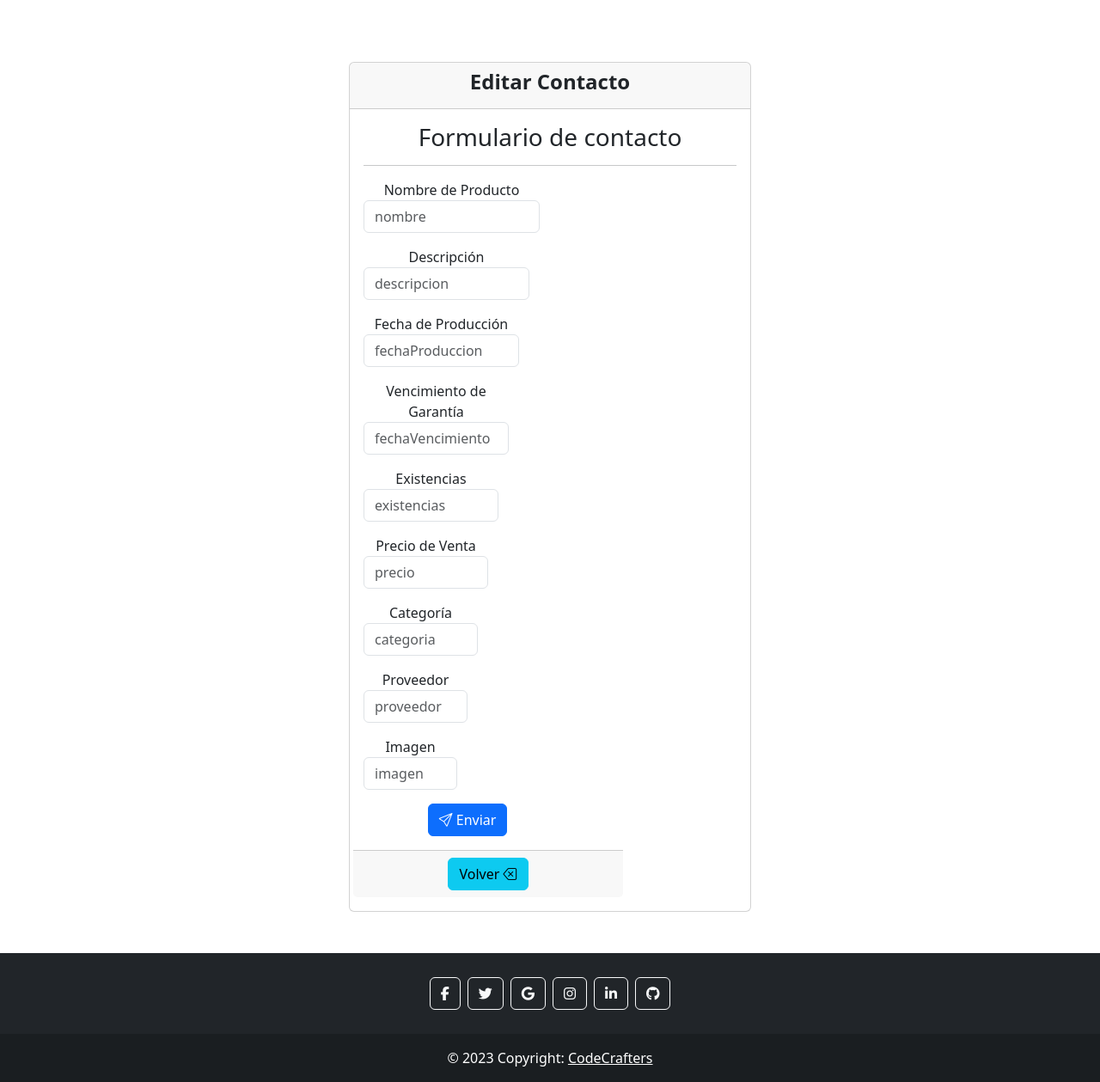
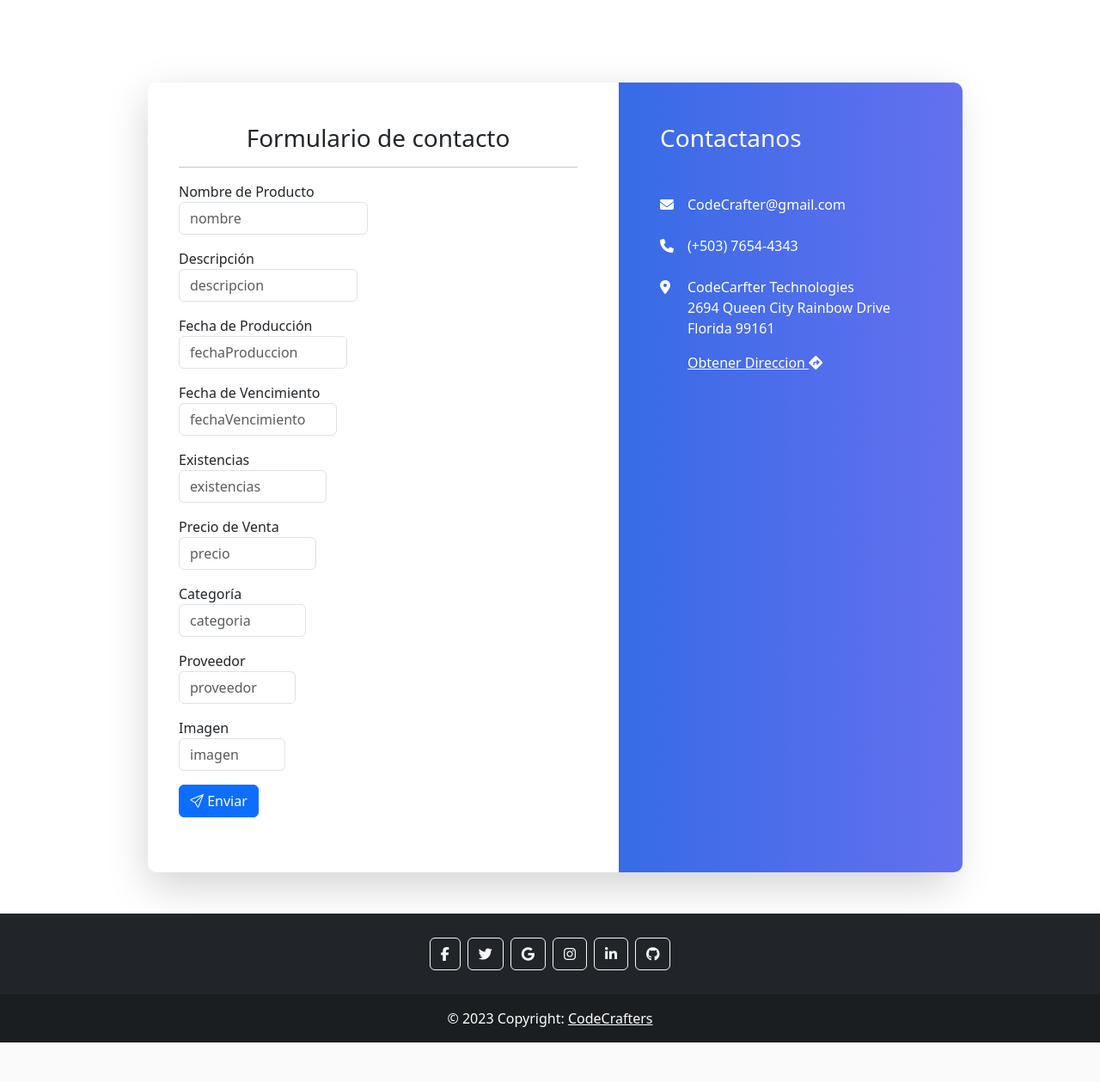
Before and after one commit to GeimeAlondra/MiTienda_CodeCrafters, a Django app: template productos/templates/contacto/editar.html in a window 1280 px wide. Shown: the part 54-1313 px from the top of the page at 86% size. After the commit the page ends 1267 px from the top, so only its background shows below. Run offline with Django 4.2, Linux system fonts and the light colour scheme; the template is opened without the code that fills it: values that come from a table or form of the project are taken from there, others are empty; some libraries are stand-ins or nearby versions.

```diff
--- a/productos/models.py
+++ b/productos/models.py
@@ -2,10 +2,10 @@ from django.db import models
 
 class Producto(models.Model):
     id = models.AutoField(primary_key=True, auto_created=True)
-    nombre = models.TextField(null=False, max_length=50,verbose_name="Nombre de Producto")
+    nombre = models.TextField(null=False, max_length=60,verbose_name="Nombre de Producto")
     descripcion = models.TextField(null=False, max_length=200,verbose_name="Descripción")
     fechaProduccion = models.TextField(null=False,verbose_name="Fecha de Producción")
-    fechaVencimiento = models.DateField(null=False,verbose_name="Vencimiento de Garantía")
+    fechaVencimiento = models.DateField(null=False,verbose_name="Fecha de Vencimiento")
     existencias = models.IntegerField(null=False,verbose_name="Existencias")
     precio = models.DecimalField(null=False, decimal_places=2, max_digits=9,verbose_name="Precio de Venta")
     categoria = models.TextField(null=False, max_length=75,verbose_name="Categoría")
@@ -15,5 +15,5 @@ class Producto(models.Model):
 class Contacto(models.Model):
     id = models.AutoField(primary_key=True, auto_created=True)
     nombre = models.TextField(null=False, max_length=50,verbose_name="Nombre")
-    email = models.EmailField(null=False, max_length=50,verbose_name="Correo Electrónico")
-    Mensaje = models.TextField(null=False, max_length=50,verbose_name="Mensaje")
+    email = models.EmailField(null=False, max_length=100,verbose_name="Correo Electrónico")
+    Mensaje = models.TextField(null=False, max_length=200,verbose_name="Mensaje")
--- a/productos/templates/contacto/editar.html
+++ b/productos/templates/contacto/editar.html
@@ -1,25 +1,43 @@
 {% extends "base.html" %}
+{% load static %}
+{% block titulo %}
 
-{% block titulo%} <title>Editar Contacto</title> {% endblock %}
+<link rel="stylesheet" href="{% static 'css/contacto.css'%}">
+<title>Editar Contacto</title>
+{% endblock titulo %}
 
 {% block contenido %}
-<div class="container">
-    <div class="row">
-        <div class="col-lg-12 text-center">
-            <center>
-                <div class="card w-50 mt-4">
-                    <div class="card-header">
-                        <h4 class="card-title"><b>Editar Contacto</b></h4>
-                    </div>
-                    <div class="card-body">
-                        {% include 'contacto/formContact.html' %}
-                    </div>
-                    <div class="card-footer text-muted">
-                        <a href="{% url 'contactos' %}" class="btn btn-info">Volver <i class="bi bi-backspace"></i></a>
-                    </div>
+<div class="container mt-5">
+    <div class="contact__wrapper shadow-lg mt-n9">
+        <div class="row no-gutters">
+            <div class="col-lg-5 contact-info__wrapper gradient-brand-color p-5 order-lg-2">
+                <h3 class="color--white mb-5">Contactanos</h3>
 
-                </div>
-            </center>
+                <ul class="contact-info__list list-style--none position-relative z-index-101">
+                    <li class="mb-4 pl-4">
+                        <span class="position-absolute"><i class="fas fa-envelope"></i></span> CodeCrafter@gmail.com
+                    </li>
+                    <li class="mb-4 pl-4">
+                        <span class="position-absolute"><i class="fas fa-phone"></i></span> (+503) 7654-4343
+                    </li>
+                    <li class="mb-4 pl-4">
+                        <span class="position-absolute"><i class="fas fa-map-marker-alt"></i></span> CodeCarfter Technologies
+                        <br> 2694 Queen City Rainbow Drive
+                        <br> Florida 99161
+
+                        <div class="mt-3">
+                            <a href="https://www.google.com/maps" target="_blank" class="text-link link--right-icon text-white">Obtener Direccion <i class="link__icon fa fa-directions"></i></a>
+
+                        </div>
+                    </li>
+                </ul>
+            </div>
+
+            <div class="col-lg-7 contact-form__wrapper p-5 order-lg-1">
+                {% include 'contacto/formContact.html' %}
+            </div>
+            <!-- End Contact Form Wrapper -->
+
         </div>
     </div>
 </div>
--- a/productos/templates/contacto/formContact.html
+++ b/productos/templates/contacto/formContact.html
@@ -48,7 +48,7 @@
             <div class="col-sm-12 mb-3">
                 <div class="form-group">
                     <label class="required-field" >¿Como podemos ayudarte?</label>
-                    <textarea class="form-control mt-2"  name="{{ campo.name }}" rows="4" placeholder="{{campo.name}}"></textarea>
+                    <textarea class="form-control mt-2"  name="{{ campo.name }}" rows="4" placeholder="{{campo.name}}" value="">{{ campo.value | default:'' }}</textarea>
                 </div>
             </div>
 
--- a/productos/views.py
+++ b/productos/views.py
@@ -79,7 +79,7 @@ def editarContacto(request ,id):
         formulario.save()
         messages.success(request,"modificado correctamente")
         return redirect('contactos')
-    return render(request,'producto/editar.html',{'formulario': formulario})
+    return render(request,'contacto/editar.html',{'formulario': formulario})
 
 def eliminar_contacto(request, id):
     contacto = Contacto.objects.get(id=id)
```
